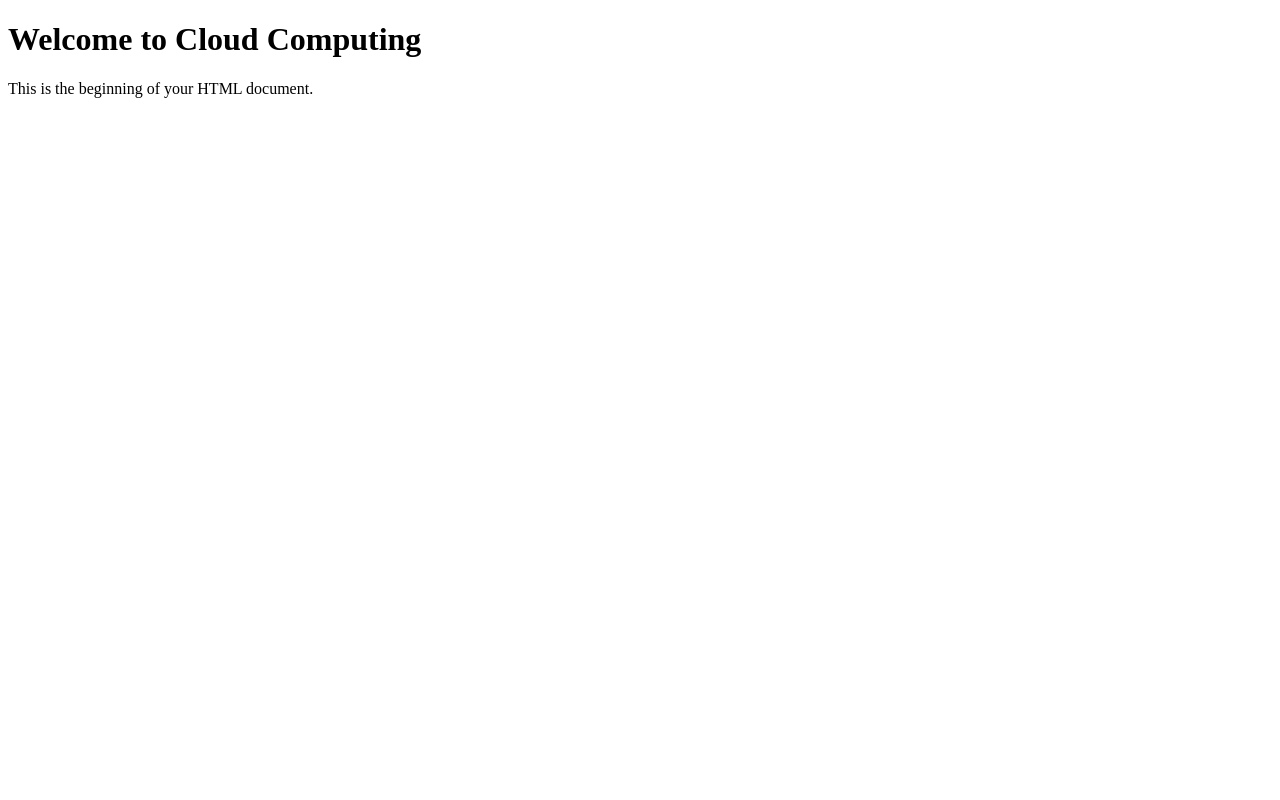
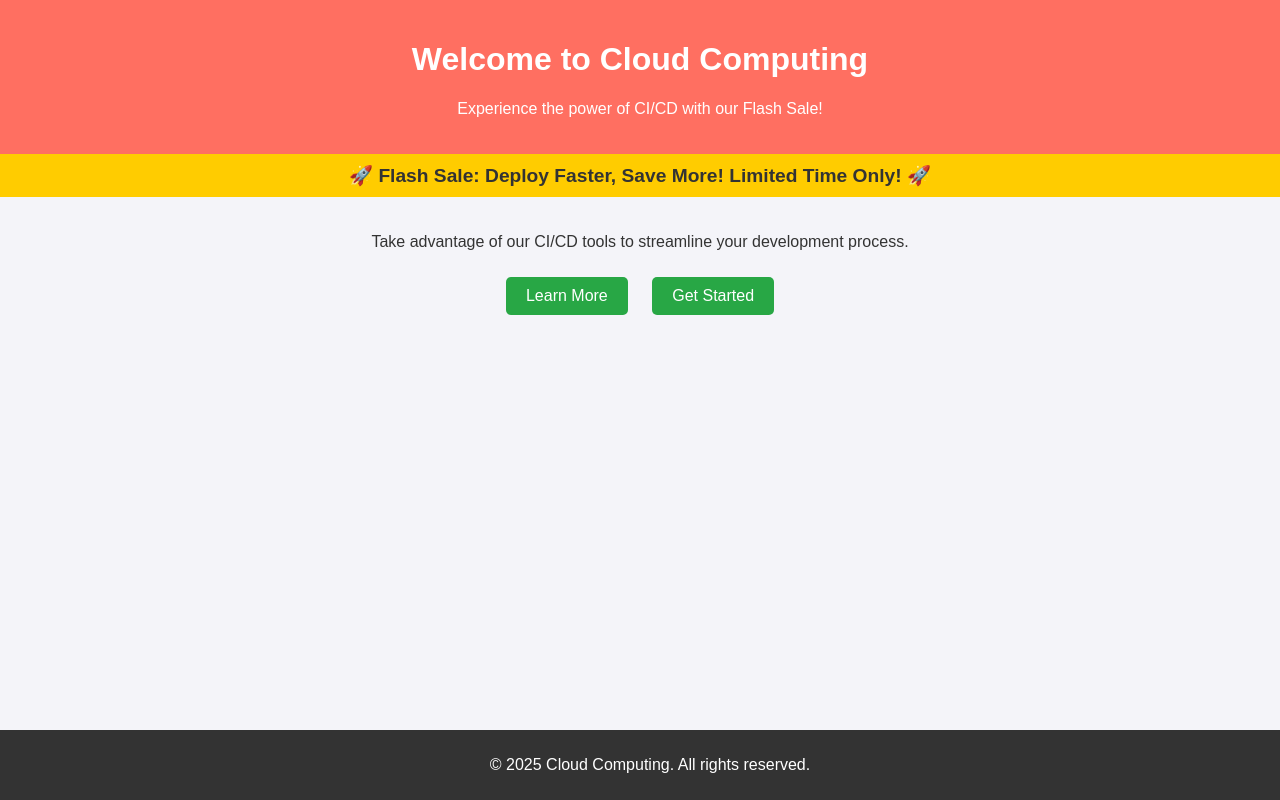
Before and after one commit to Nathanaelcpt/pratikum-cloud-computing, a plain HTML site: page index.html in a window 1280 px wide. Drawn offline with Linux system fonts and the light colour scheme.

Commit message:
Update Text

```diff
--- a/index.html
+++ b/index.html
@@ -3,11 +3,76 @@
 <head>
     <meta charset="UTF-8">
     <meta name="viewport" content="width=device-width, initial-scale=1.0">
-    <title>Cloud Computing</title>
+    <title>Cloud Computing - Flash Sale</title>
+    <style>
+        body {
+            font-family: Arial, sans-serif;
+            margin: 0;
+            padding: 0;
+            background-color: #f4f4f9;
+            color: #333;
+        }
+        header {
+            background-color: #ff6f61;
+            color: white;
+            padding: 20px;
+            text-align: center;
+        }
+        .flash-sale-banner {
+            background-color: #ffcc00;
+            color: #333;
+            padding: 10px;
+            text-align: center;
+            font-size: 1.2em;
+            font-weight: bold;
+        }
+        .content {
+            padding: 20px;
+            text-align: center;
+        }
+        .btn {
+            display: inline-block;
+            margin: 10px;
+            padding: 10px 20px;
+            background-color: #28a745;
+            color: white;
+            text-decoration: none;
+            border-radius: 5px;
+            font-size: 1em;
+        }
+        .btn:hover {
+            background-color: #218838;
+        }
+        footer {
+            background-color: #333;
+            color: white;
+            text-align: center;
+            padding: 10px;
+            position: fixed;
+            bottom: 0;
+            width: 100%;
+        }
+    </style>
 </head>
 
 <body>
-    <h1>Welcome to Cloud Computing</h1>
-    <p>This is the beginning of your HTML document.</p>
+    <header>
+        <h1>Welcome to Cloud Computing</h1>
+        <p>Experience the power of CI/CD with our Flash Sale!</p>
+    </header>
+
+    <div class="flash-sale-banner">
+        🚀 Flash Sale: Deploy Faster, Save More! Limited Time Only! 🚀
+    </div>
+
+    <div class="content">
+        <p>Take advantage of our CI/CD tools to streamline your development process.</p>
+        <a href="#" class="btn">Learn More</a>
+        <a href="#" class="btn">Get Started</a>
+    </div>
+
+    <footer>
+        <p>&copy; 2025 Cloud Computing. All rights reserved.</p>
+    </footer>
 </body>
 </html>
```
